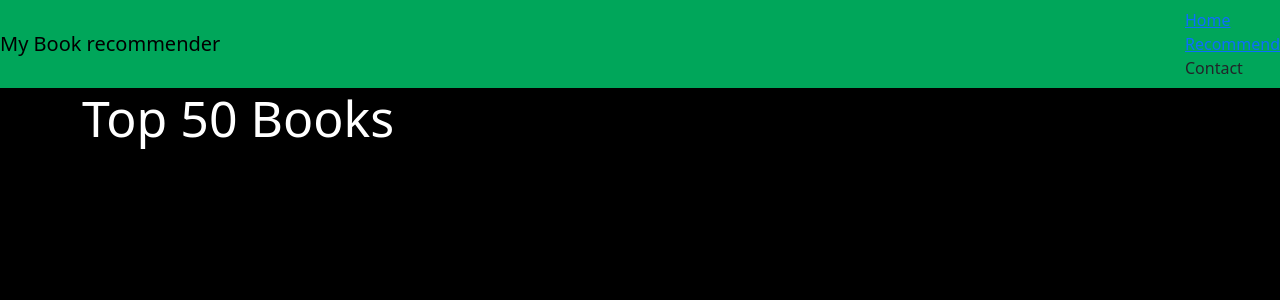
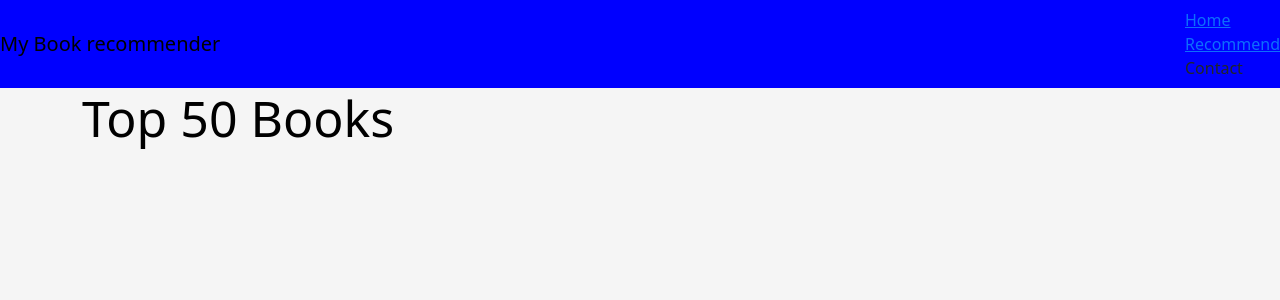
Before and after one commit to c-rew1nd/book_recommender_system, a Flask app: page / in a window 1280 px wide. Shown: the top 300 px of the page. Run offline with Flask 3, Linux system fonts and the light colour scheme; parts of the project's set-up code (start-up, migrations or seed data) failed here and were passed over.

Commit message:
finished Project

```diff
--- a/app.py
+++ b/app.py
@@ -15,8 +15,8 @@
                            book_name = list(popular_df['Book-Title'].values),
                            author=list(popular_df['Book-Author'].values),
                            image=list(popular_df['Image-URL-M'].values),
-                           votes=list(popular_df['num_ratings'].values),
-                           rating=list(popular_df['avg_rating'].values)
+                           votes=list(popular_df['num_of_ratings'].values),
+                           rating=list(popular_df['avg_ratings'].values)
                            )
 
 @app.route('/recommend')
--- /dev/null
+++ b/requirements.txt
@@ -0,0 +1,4 @@
+flask
+numpy
+pandas
+gunicorn
--- a/templates/index.html
+++ b/templates/index.html
@@ -8,12 +8,12 @@
 </head>
 <style>
     .text-white{
-        color:white
+        color:black
     }
 </style>
-<body style="background-color:black">
+<body style="background-color:whitesmoke">
 
-    <nav class="navbar" style="background-color:#00a65a">
+    <nav class="navbar" style="background-color:blue">
         <a class="navbar-brand">My Book recommender</a>
         <ul class="nav navbar-nav">
             <li><a href="/">Home</a></li>
@@ -25,18 +25,18 @@
     <div class="container">
         <div class="row">
             <div class="col-md-12">
-                <h1 class="text-white" style="font-size:50px">Top 50 Books</h1>
+                <h1 class="text-black" style="font-size:50px">Top 50 Books</h1>
             </div>
 
             {% for i in range(book_name|length) %}
                 <div class="col-md-3" style="margin-top:50px">
                     <div class="card">
                         <div class="card-body">
-                            <img class="card-img-top" src="{{ image[i] }}">
-                            <p class="text-white">{{ book_name[i] }}</p>
-                            <h4 class="text-white">{{ author[i] }}</h4>
-                            <h4 class="text-white">Votes - {{ votes[i] }}</h4>
-                            <h4 class="text-white">Rating - {{ rating[i] }}</h4>
+                            <img class="card-img-top" src="{{ image[i] }}" alt="">
+                            <p class="text-black">{{ book_name[i] }}</p>
+                            <h4 class="text-black">{{ author[i] }}</h4>
+                            <h4 class="text-black">Votes - {{ votes[i] }}</h4>
+                            <h4 class="text-black">Rating - {{ rating[i] }}</h4>
                         </div>
                     </div>
                 </div>
```
Also changed, not shown: templates/recommend.html (+5 -5 lines), 5 other files.
